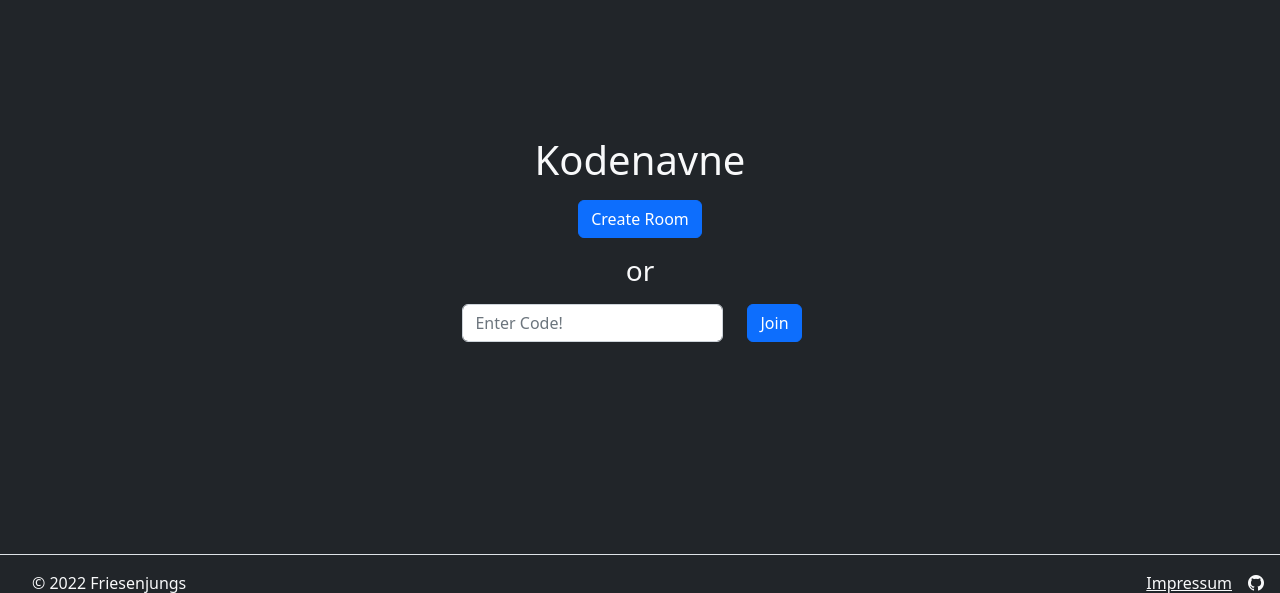
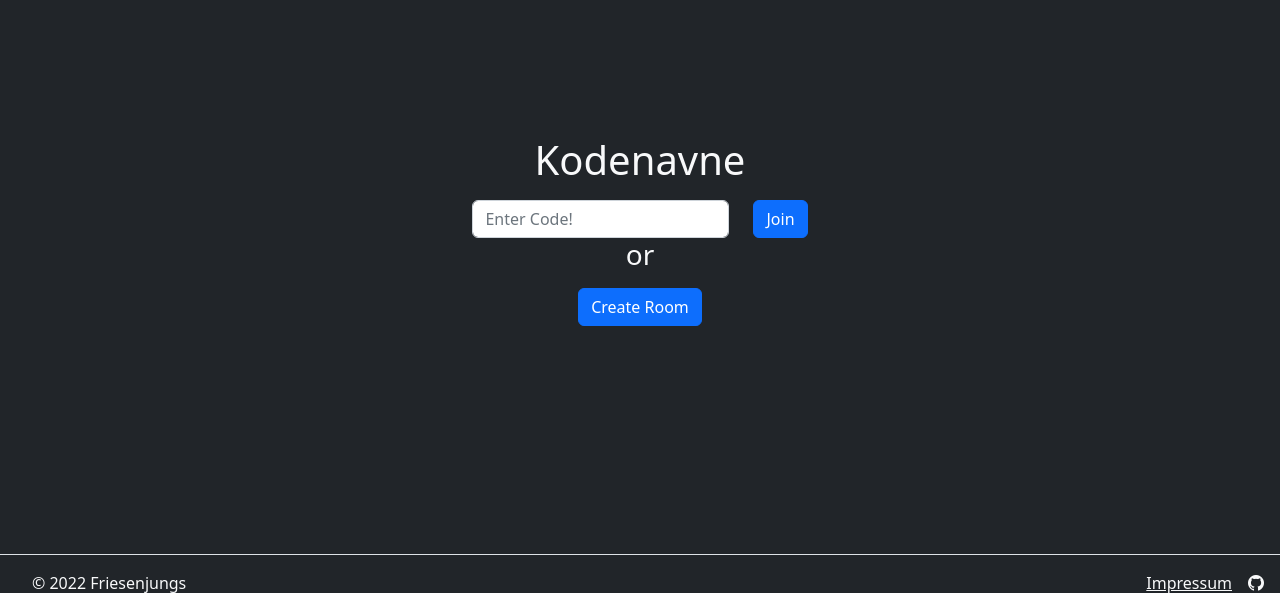
Before and after one commit to friesenjungs/kodenavne, a Flask app: page / in a window 1280 px wide. Shown: the part 189-782 px from the top of the page. Run offline with Flask 2, Linux system fonts and the light colour scheme.

Commit message:
Update: Landing page

```diff
--- a/templates/index.html
+++ b/templates/index.html
@@ -11,23 +11,27 @@
 <div class="d-flex mt-auto mb-auto">
     <div class="container text-center w-50" style="border-radius: 10px">
         <h1 class="mb-3">Kodenavne</h1>
+
+        <form>
+            <div class="row row-cols-lg-auto justify-content-md-center">
+                <div class="col-sm">
+                    <input id="idCodeInput" class="form-control" name="code" type="text" minlength="6" maxlength="6"
+                        placeholder="Enter Code!" oninvalid="this.setCustomValidity('Enter six-digit room code!')"
+                        oninput="this.setCustomValidity('')">
+                </div>
+
+                <div class="col-sm">
+                    <button id="idJoinRoomBtn" class="btn btn-primary" type="submit">Join</button>
+                </div>
+            </div>
+        </form>
+
+        <h3 class="mb-3">or</h3>
+
         <form class="text-dark" method="post" action="/room/create">
             <button id="idCreateRoomBtn" type="submit" class="btn btn-primary mb-3">Create Room</button>
         </form>
 
-        <h3 class="mb-3">or</h3>
-
-        <form class="row row-cols-lg-auto justify-content-md-center">
-            <div class="col">
-                <input id="idCodeInput" class="form-control me-1" name="code" type="text" minlength="6" maxlength="6"
-                    placeholder="Enter Code!" oninvalid="this.setCustomValidity('Enter six-digit room code!')"
-                    oninput="this.setCustomValidity('')">
-            </div>
-
-            <div class="col">
-                <button id="idJoinRoomBtn" class="btn btn-primary me-3" type="submit">Join</button>
-            </div>
-        </form>
     </div>
 </div>
 
```
